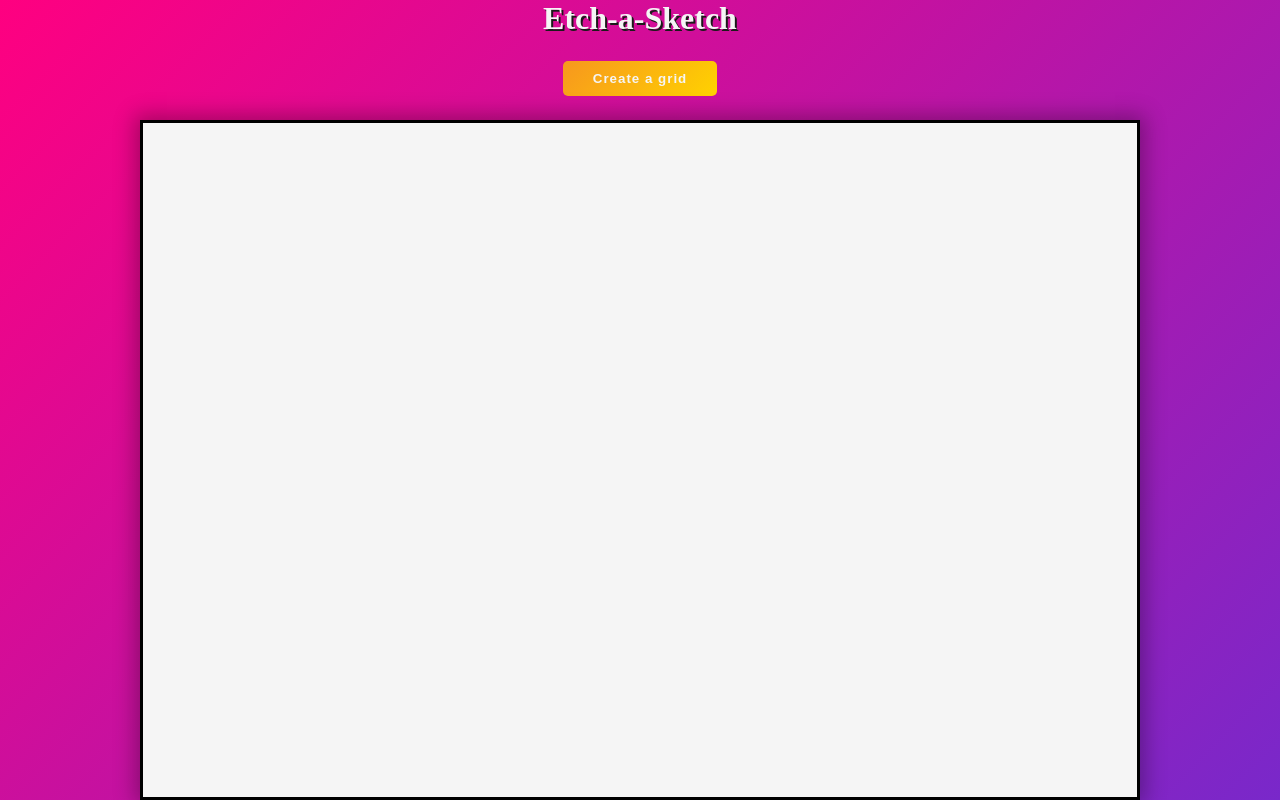
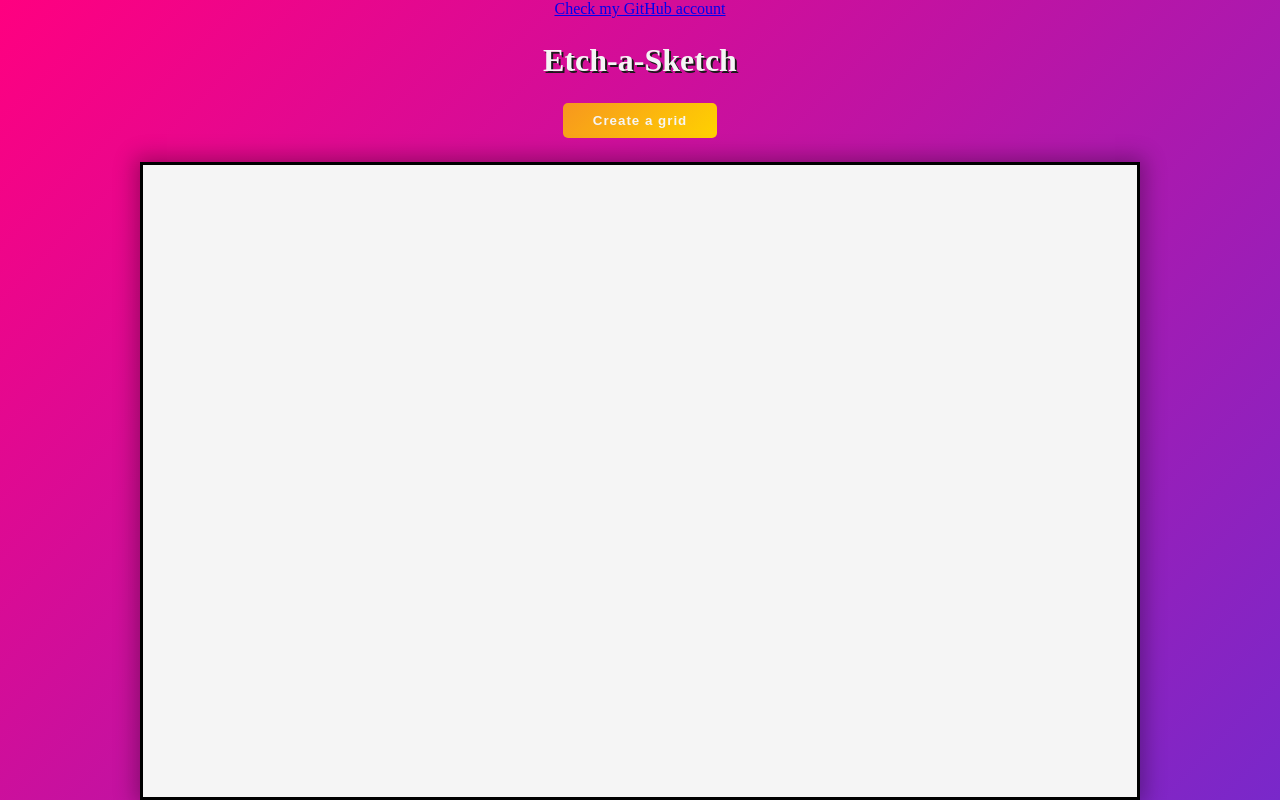
Before and after one commit to pawelgawron3/odin-etch-a-sketch, a plain HTML site: page index.html in a window 1280 px wide. Drawn offline with Linux system fonts and the light colour scheme.

Commit message:
Add a link to GitHub profile

```diff
--- a/index.html
+++ b/index.html
@@ -8,6 +8,12 @@
     <script defer src="./script.js"></script>
   </head>
   <body>
+    <a
+      href="https://github.com/pawelgawron3"
+      target="_blank"
+      rel="noopener noreferrer"
+      >Check my GitHub account</a
+    >
     <h1 id="main-desc">Etch-a-Sketch</h1>
     <button id="create-grid">Create a grid</button>
     <div id="container"></div>
```
